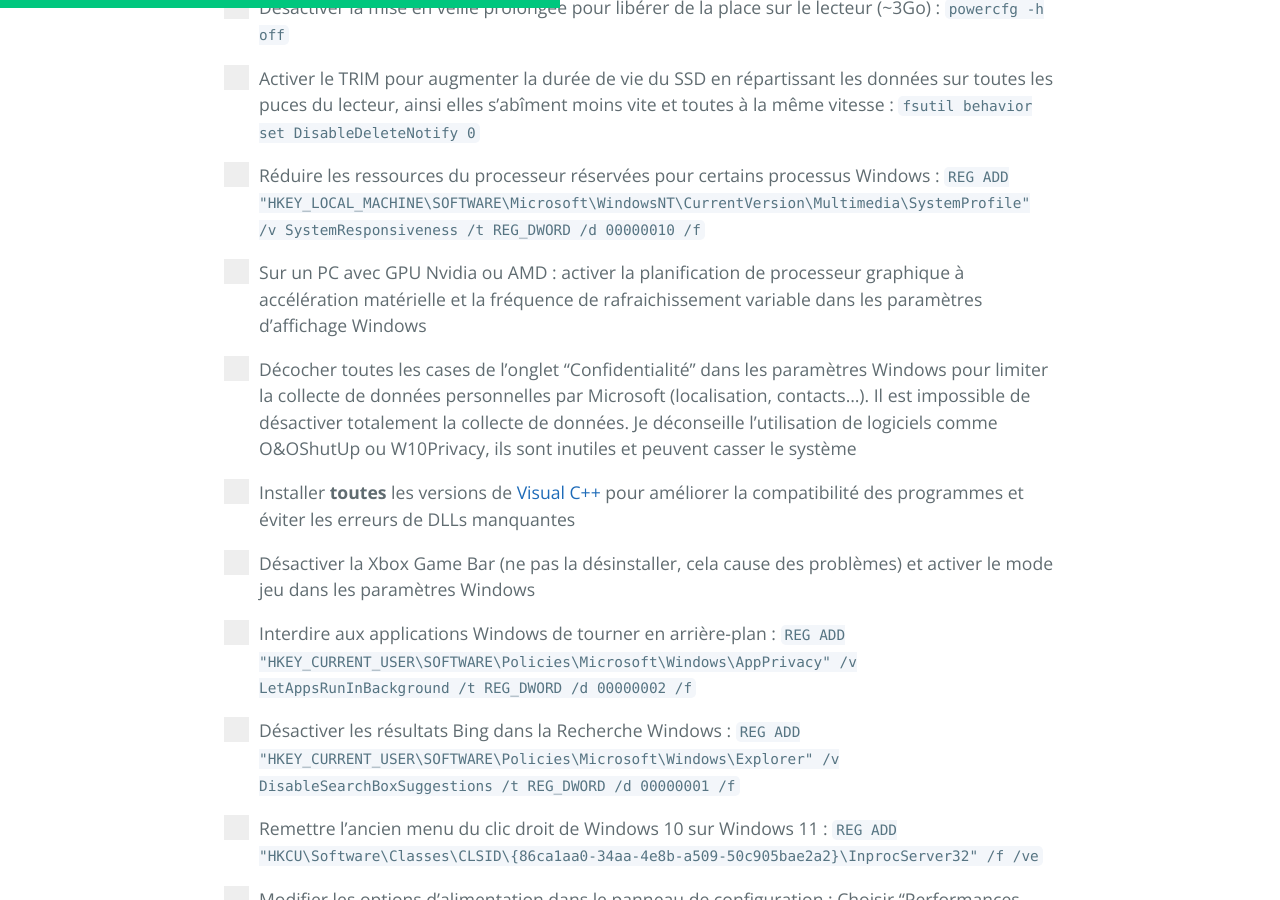
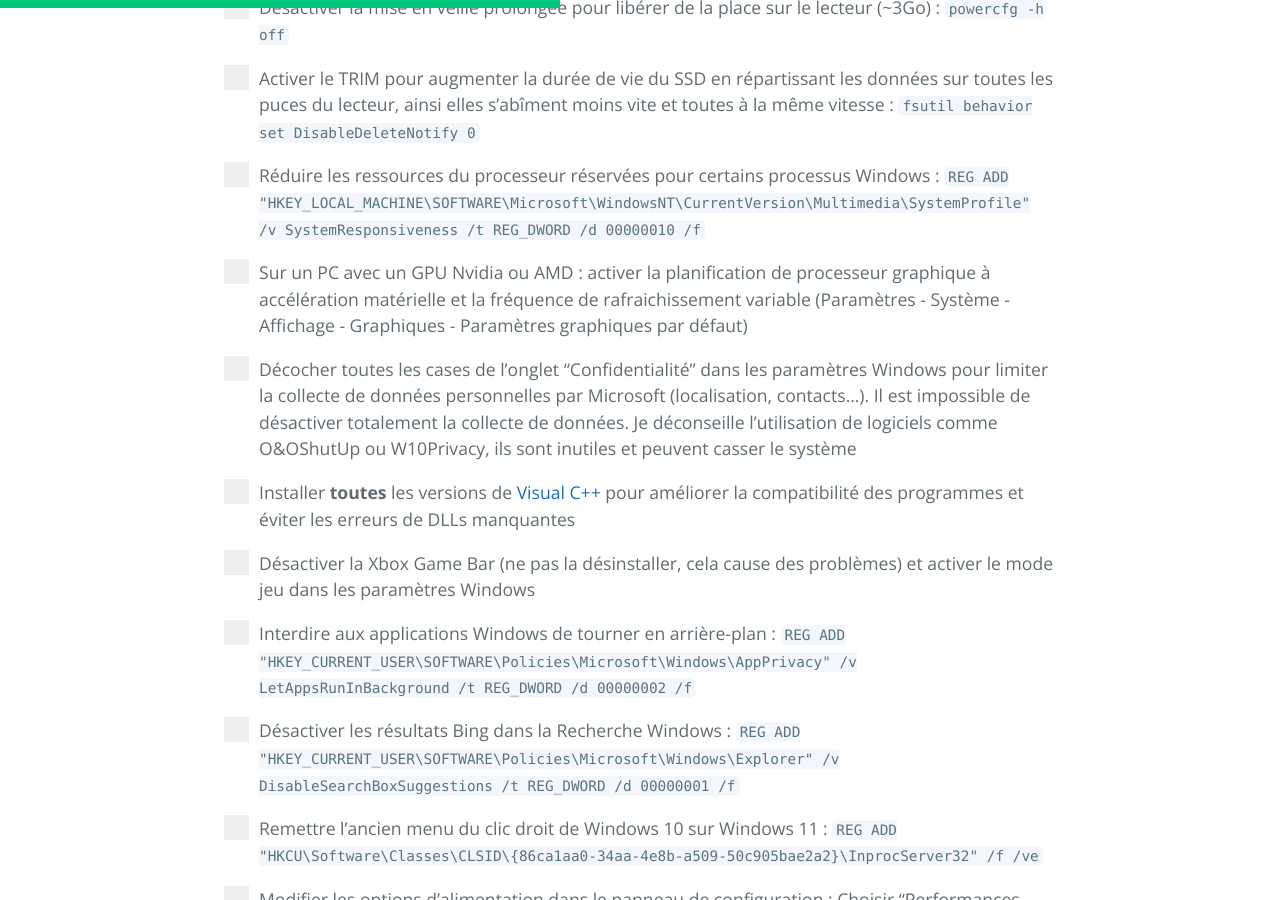
Before and after one commit to PouletEnSlip/pouletenslip.github.io, a Jekyll site: the page built from pages/opti/index.md, in a window 1280 px wide and 900 px high, scrolled down 1364 px. Built offline with Jekyll 4.4.1, drawn with Linux system fonts in a browser that asks for light colours; comment, search, counter and statistics services are not loaded; our own code applies the rules of GitHub Pages for plain Markdown files.

Commit message:
Update index.md

```diff
--- a/pages/opti/index.md
+++ b/pages/opti/index.md
@@ -40,7 +40,7 @@ layout: opti
 <input type="checkbox">
 <span class="checkmark"></span>
 
-<label class="container">Sur un PC avec GPU Nvidia ou AMD : activer la planification de processeur graphique à accélération matérielle et la fréquence de rafraichissement variable dans les paramètres d’affichage Windows
+<label class="container">Sur un PC avec un GPU Nvidia ou AMD : activer la planification de processeur graphique à accélération matérielle et la fréquence de rafraichissement variable (Paramètres - Système - Affichage - Graphiques - Paramètres graphiques par défaut)
 <input type="checkbox">
 <span class="checkmark"></span>
 
```
